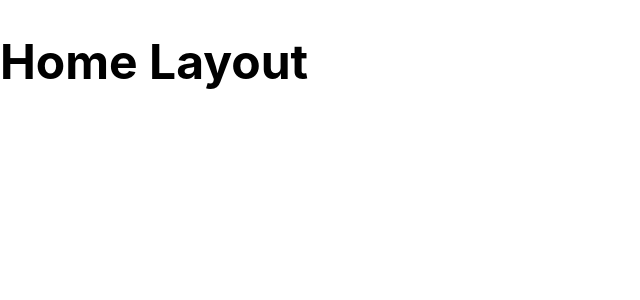
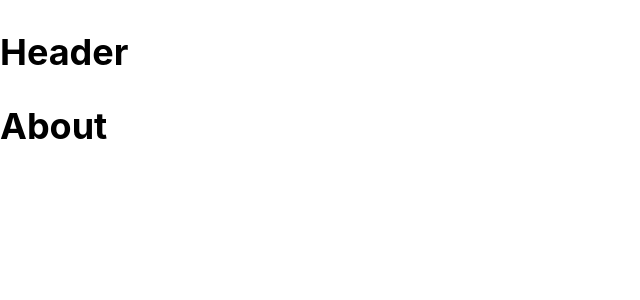
Before and after one commit to dasixtytwo/node-admin-resume, a React (Create React App) app in the folder client/: page / in a window 1280 px wide. Shown: the top 300 px of the page, without its empty margins (0-640 px from the left). Built offline with nearby package versions, Linux system fonts and the light colour scheme.

Commit message:
Add new page on Client

```diff
--- a/client/package.json
+++ b/client/package.json
@@ -10,7 +10,8 @@
 		"react-dom": "^16.8.6",
 		"react-leaflet": "^2.4.0",
 		"react-router-dom": "^5.0.1",
-		"react-scripts": "3.0.1"
+		"react-scripts": "3.0.1",
+		"react-scroll": "^1.7.12"
 	},
 	"scripts": {
 		"start": "set PORT=3000 && react-scripts start",
--- a/client/src/App.js
+++ b/client/src/App.js
@@ -2,7 +2,7 @@ import React from "react";
 import { Router, Route, Switch } from "react-router-dom";
 import { createBrowserHistory } from "history";
 // Layouts
-import HomeLayout from "layouts";
+import HomeLayout from "./layouts";
 
 const hist = createBrowserHistory();
 
--- a/client/src/layouts/HomeLayout/HomeLayout.js
+++ b/client/src/layouts/HomeLayout/HomeLayout.js
@@ -1,9 +1,26 @@
+/* eslint-disable no-unused-vars */
 import React, { Fragment } from "react";
+import {
+	Element,
+	animateScroll as scroll,
+	scrollSpy,
+	scroller
+} from "react-scroll";
+// Import View Sections
+import HomeHeader from "views/Home/header";
+import HomeAbout from "views/Home/about";
 
 function HomeLayout() {
 	return (
 		<Fragment>
-			<h1>Home Layout</h1>
+			{/* -- MAIN HEADER -- */}
+			<Element name="home" className="element">
+				<HomeHeader />
+			</Element>
+			{/* -- ABOUT ME -- */}
+			<Element name="about" className="element">
+				<HomeAbout />
+			</Element>
 		</Fragment>
 	);
 }
--- /dev/null
+++ b/client/src/views/Home/about.js
@@ -0,0 +1,9 @@
+import React from "react";
+
+export default function HomeAbout() {
+	return (
+		<div>
+			<h2>About</h2>
+		</div>
+	);
+}
--- /dev/null
+++ b/client/src/views/Home/header.js
@@ -0,0 +1,9 @@
+import React from "react";
+
+export default function HomeHeader() {
+	return (
+		<div>
+			<h2>Header</h2>
+		</div>
+	);
+}
--- /dev/null
+++ b/client/src/views/index.js
@@ -0,0 +1,3 @@
+import { Home } from "./Home";
+
+export { Home };
```
Also changed, not shown: 1 other file (tests, documents, lock files or other folders).
